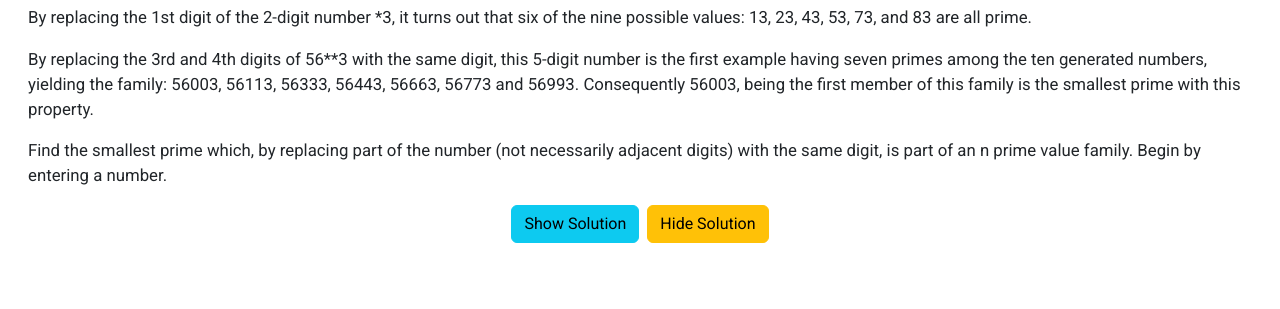
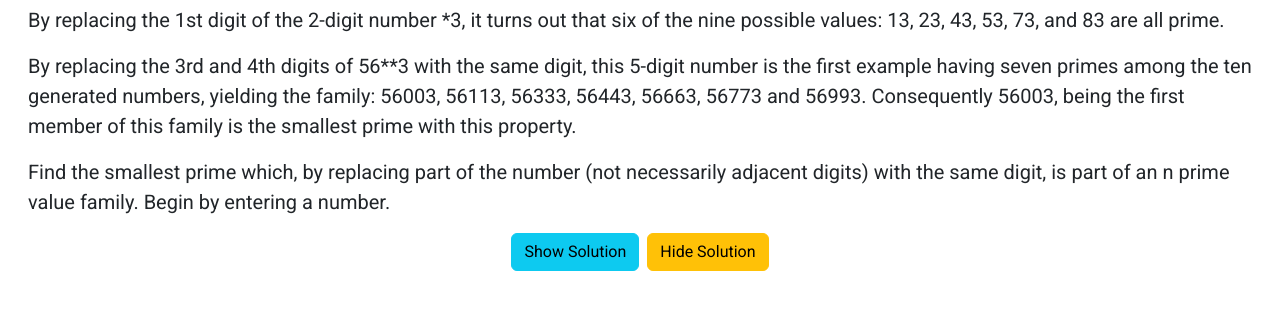
Before and after one commit to derektypist/project-euler-051, a plain HTML site: page index.html in a window 1280 px wide. Shown: the part 113-422 px from the top of the page. Drawn offline with nearby package versions, Linux system fonts and the light colour scheme.

Commit message:
Updated style.css

```diff
--- a/css/style.css
+++ b/css/style.css
@@ -14,7 +14,7 @@ h2 {
 
 /* Instructions */
 .instructions {
-    font-size: 1.05rem;
+    font-size: 1.25rem;
 }
 
 /* Solution Information */
```
